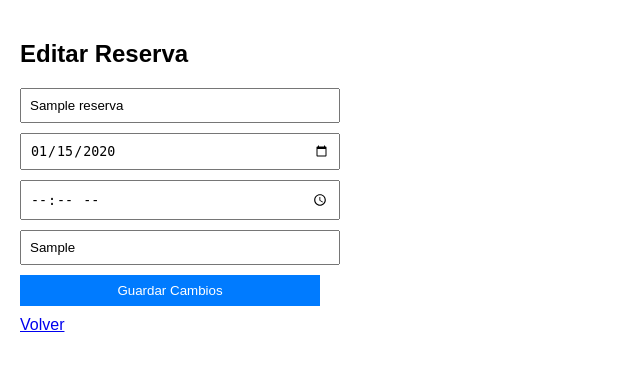
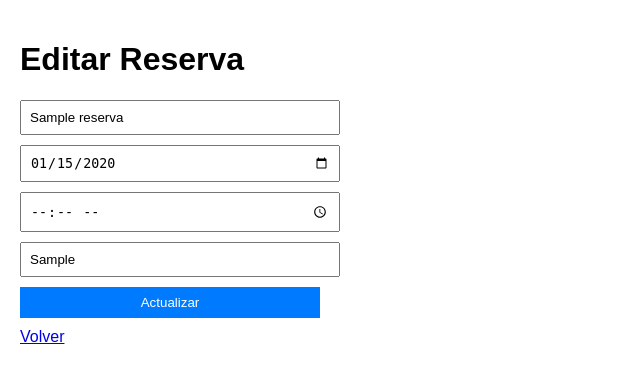
Before and after one commit to 4scee/dental_reservas, a Flask app: page /editar/1 in a window 1280 px wide. Shown: the top 383 px of the page, without its empty margins (0-640 px from the left). Run offline with Flask 3, Linux system fonts and the light colour scheme; tables that the repository leaves empty hold one stand-in row (values such as "Sample post").

Commit message:
Update editar.html

```diff
--- a/templates/editar.html
+++ b/templates/editar.html
@@ -2,19 +2,20 @@
 <html lang="es">
 <head>
     <meta charset="UTF-8">
-    <meta name="viewport" content="width=device-width, initial-scale=1.0">
     <title>Editar Reserva</title>
     <link rel="stylesheet" href="{{ url_for('static', filename='style.css') }}">
 </head>
 <body>
-    <h2>Editar Reserva</h2>
-    <form method="POST">
-        <input type="text" name="nombre" value="{{ reserva['nombre'] }}" required>
-        <input type="date" name="fecha" value="{{ reserva['fecha'] }}" required>
-        <input type="time" name="hora" value="{{ reserva['hora'] }}" required>
-        <input type="text" name="servicio" value="{{ reserva['servicio'] }}" required>
-        <button type="submit">Guardar Cambios</button>
-    </form>
-    <a href="/reservas">Volver</a>
+    <div class="container">
+        <h1>Editar Reserva</h1>
+        <form method="POST">
+            <input type="text" name="nombre" value="{{ reserva.nombre }}" required>
+            <input type="date" name="fecha" value="{{ reserva.fecha }}" required>
+            <input type="time" name="hora" value="{{ reserva.hora }}" required>
+            <input type="text" name="servicio" value="{{ reserva.servicio }}" required>
+            <button type="submit" class="btn">Actualizar</button>
+        </form>
+        <a href="/reservas" class="btn-back">Volver</a>
+    </div>
 </body>
 </html>
```
